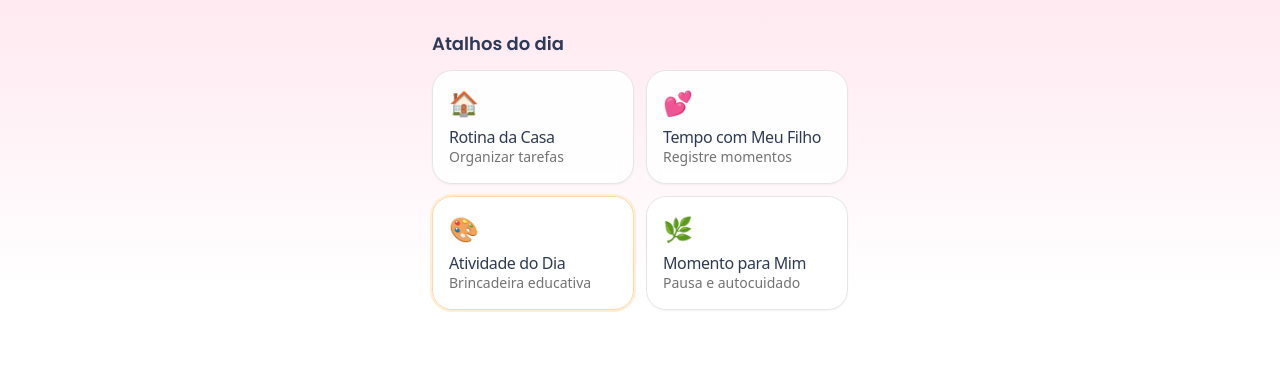
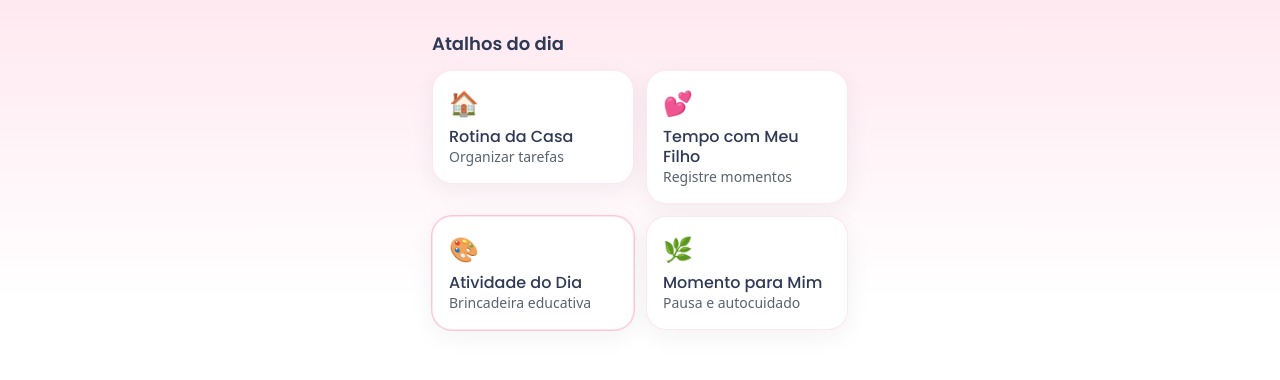
Before and after one commit to simonebrusco/materna360-app, a Next.js app in the folder materna360_starter/: page / in a window 1280 px wide. Shown: the part 223-603 px from the top of the page. Built offline with nearby package versions, Linux system fonts and the light colour scheme; no server answers; the database is empty.

Commit message:
Update ActionCard.jsx

```diff
--- a/materna360_starter/components/ActionCard.jsx
+++ b/materna360_starter/components/ActionCard.jsx
@@ -1,18 +1,25 @@
-'use client';
-import { motion } from 'framer-motion';
+"use client";
+import Link from "next/link";
+import { motion } from "framer-motion";
 
-export default function ActionCard({ icon, title, subtitle, highlight }) {
-  return (
-    <motion.button
-      whileHover={{ y: -2 }}
+export default function ActionCard({ icon = "✨", title, subtitle, highlight = false, href = "#" }) {
+  const Card = (
+    <motion.div
       whileTap={{ scale: 0.98 }}
-      className={`rounded-2xl p-4 text-left border shadow-sm bg-white/90 backdrop-blur transition-all ${
-        highlight ? "border-orange-200 ring-2 ring-orange-100" : "border-neutral-200"
-      }`}
+      className={`rounded-2xl border bg-white p-4 shadow-soft transition
+        ${highlight ? "ring-1 ring-brand-primary/20 border-brand-secondary/70" : "border-brand-secondary/60"}`}
     >
-      <div className="text-2xl mb-2">{icon}</div>
-      <div className="font-medium leading-tight tracking-tight">{title}</div>
-      <div className="text-sm text-neutral-500">{subtitle}</div>
-    </motion.button>
+      <div className="text-2xl">{icon}</div>
+      <div className="mt-2">
+        <h3 className="font-medium leading-tight">{title}</h3>
+        {subtitle && <p className="text-sm text-brand-slate">{subtitle}</p>}
+      </div>
+    </motion.div>
   );
+
+  return href ? (
+    <Link href={href} className="block focus:outline-none focus:ring-2 focus:ring-brand-primary/30 rounded-2xl">
+      {Card}
+    </Link>
+  ) : Card;
 }
```
